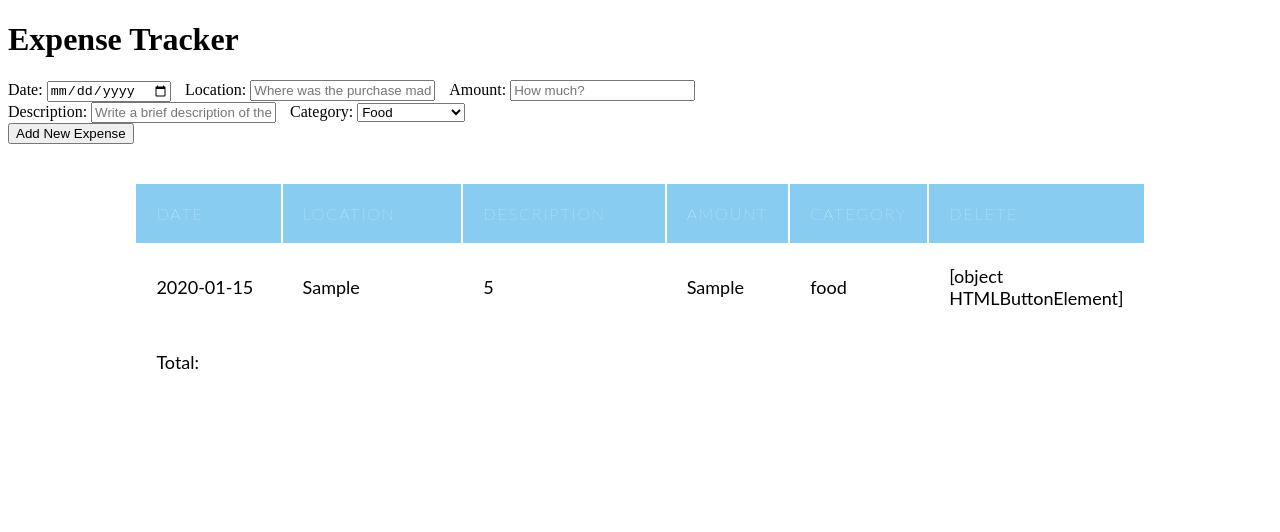
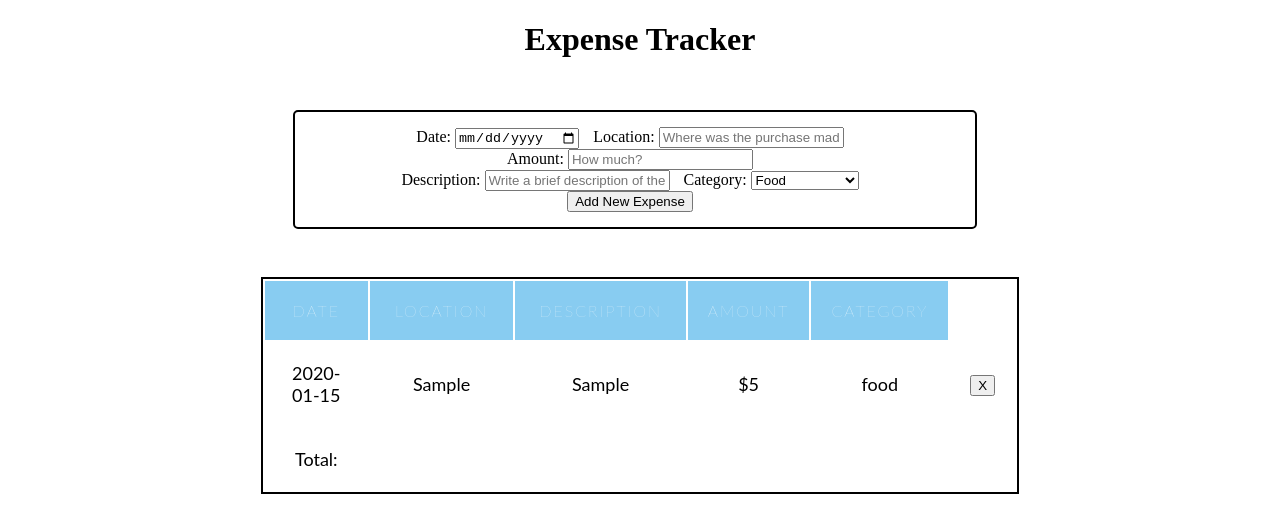
Before and after one commit to Trevorton27/kevinWExpenseTracker, a plain HTML site: page index.html in a window 1280 px wide. Both pictures are taken after typing "2020-01-15", "Sample", "5", "Sample" into the empty fields and a click on the input "Add New Expense". Drawn offline with Linux system fonts and the light colour scheme.

Commit message:
added delete button but needs functionality

```diff
--- a/index.html
+++ b/index.html
@@ -14,17 +14,17 @@
     <div >
         <form id="form">
             <div>
-                <span>Date:</span> <input id="date" class="expense-input" type="date" name="date">
+                <span>Date:</span> <input id="date" class="expense-input" type="date" name="date" required>
             </div>
             <div>
-                <span>Location:</span> <input id="location" class="expense-input" type="text" name="location" placeholder="Where was the purchase made?">
+                <span>Location:</span> <input id="location" class="expense-input" type="text" name="location" placeholder="Where was the purchase made?" required>
             </div>
             <div>
-                <span>Amount:</span> <input id="amount" class="expense-input" type="number" name="amount" placeholder="How much?">
+                <span>Amount:</span> <input id="amount" class="expense-input" type="number" name="amount" placeholder="How much?" required>
             </div>
             <br>
             <div>
-                <span>Description:</span> <input id="description" class="expense-input" type="text" name="description" placeholder="Write a brief description of the expense...">
+                <span>Description:</span> <input id="description" class="expense-input" type="text" name="description" placeholder="Write a brief description of the expense..." required>
             </div>
             <div>
             <span>Category:</span>
@@ -48,16 +48,16 @@
     <br>
 
     <br>
-    <table id="table">
+    <table id ="table">
         <thead>
             <th>Date</th>
             <th>Location</th>
             <th>Description</th>
             <th>Amount</th>
             <th>Category</th>
-            <th>Delete</th>
+            <!-- <th>Delete</th> -->
         </thead>
-        <tbody>
+        <tbody id="table-body">
 
         </tbody>
         <tfoot>
--- a/main.js
+++ b/main.js
@@ -1,12 +1,9 @@
-//make sure all inputs are filled in order to send
-// clear inputs after submission
-// add inputs to table
 // delete expense row
 // sum of all amounts
 // pie chart from categories
 document.getElementById("form").addEventListener('submit', addExpense);
 document.getElementById("form").addEventListener('submit', resetForm);
-
+// document.getElementById("delete-button").addEventListener('click', removeItem);
 
 function addExpense (e) {
     e.preventDefault();
@@ -15,9 +12,10 @@ function addExpense (e) {
     const amount = document.getElementById("amount").value;
     const description = document.getElementById("description").value;
     const category = document.getElementById("category").value;
-    const table = document.getElementById("table")
-    const deleteButton = createDeleteButton();
-    const row = table.insertRow(1);
+    const table = document.getElementById("table-body")
+    const deleteButton = "<button id='delete-button' onclick='removeItem()' >X</button>"
+
+    const row = table.insertRow(0);
     const cell1 = row.insertCell(0);
     const cell2 = row.insertCell(1);
     const cell3 = row.insertCell(2);
@@ -27,33 +25,26 @@ function addExpense (e) {
 
     cell1.innerHTML = date;
     cell2.innerHTML = location;
-    cell3.innerHTML = amount;
-    cell4.innerHTML = description;
+    cell3.innerHTML = description;
+    cell4.innerHTML = '$' + amount;
     cell5.innerHTML = category;
     cell6.innerHTML = deleteButton;
 }
 
-// function createTableRow(){
-//     const table = document.getElementById("table")
-//     const row = table.insertRow(0);
-//     var cell1 = row.insertCell(0);
-//     var cell2 = row.insertCell(1);
-//     cell1.innerHTML = "NEW CELL1";
-//     cell2.innerHTML = "NEW CELL2";
-
-
+// function createDeleteButton() {
+//     const deleteButton = document.createElement('button');
+//     deleteButton.className = 'delete-button';
+//     deleteButton.appendChild(document.createTextNode('X'));
+//     return deleteButton;
 // }
 
-function createDeleteButton() {
-    const deleteButton = document.createElement('button');
-    deleteButton.className = 'delete-button';
-    deleteButton.appendChild(document.createTextNode('X'));
-    return deleteButton;
+function removeItem(){
+    if(e.target.classList.contains('delete-button')){
+    const taskToRemove = e.target.parentElement;
+    taskToRemove.remove();
+    }
 }
 
-// function clearFields() {
-//     document.getElementsByClassName("expense-input").value = "";
-// }
 function resetForm() {
     document.getElementById("form").reset();
 }
--- a/style.css
+++ b/style.css
@@ -1,6 +1,10 @@
 div {
     display: inline-block;
     margin-right: 10px;
+}
+
+body{
+  text-align: center;
 }
 
 /* #table {
@@ -11,19 +15,22 @@ div {
   background-color: #fff;
 } */
 
-#form-box {
+#form {
   width: 650px;
   margin: 30px auto;
-  padding-left: 15px;
+  padding: 15px;
+  border: 2px solid black;
+  border-radius: 5px;
 }
 
 table {
     height: 40%;
     left: 10%;
-    margin: 20px auto;
+    margin: auto;
     overflow-y: scroll;
     position: static;
-    width: 80%;
+    width: 60%;
+    border: 2px solid black;
   }
   thead th {
     background: #88CCF1;
@@ -40,6 +47,7 @@ table {
     font-size: 18px;
     font-weight: 400;
     padding: 20px;
-    text-align: left;
+    text-align: center;
     width: 33.3333%;
+    /* border: 2px solid black; */
   }
```
